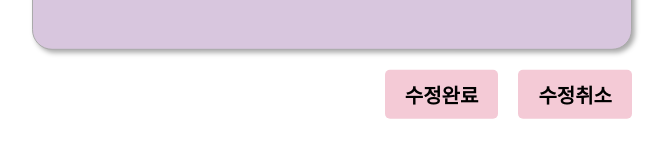
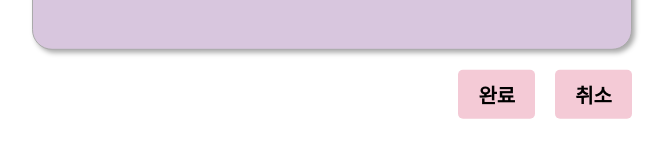
Before and after one commit to allone9425/nbc_fan, a React (Create React App) app: page /detail/6731e68d-30de-40d1-cc7c-4a5976686179 in a window 1280 px wide. Both pictures are taken after a click on the button "수정". Shown: the part 550-708 px from the top of the page, without its empty margins (308-977 px from the left). Built offline with nearby package versions, Linux system fonts and the light colour scheme; a web font is replaced by a local one.

Commit message:
내일배움캠프 팬레터 컬렉션

```diff
--- a/src/components/List.jsx
+++ b/src/components/List.jsx
@@ -50,6 +50,7 @@ const ToWho = styled.p`
   position: absolute;
   right: 20px;
   font-weight: bold;
+
   color: ${(props) => props.fontcolor || "#A1619D"};
 `;
 
--- a/src/pages/Detail.jsx
+++ b/src/pages/Detail.jsx
@@ -1,5 +1,5 @@
 import { useState } from "react";
-import { Link, useNavigate, useParams, useLocation } from "react-router-dom";
+import { Link, useNavigate, useParams } from "react-router-dom";
 
 import { data } from "shared/data";
 import styled from "styled-components";
@@ -57,7 +57,7 @@ const BackBtn = styled.button`
 `;
 
 const LetterContents = styled.p`
-  background-color: #fff;
+  background-color: rgba(255, 255, 255, 0.5);
 
   border-radius: 10px;
 
@@ -92,7 +92,7 @@ const ModfiyRemoveBtn = styled.div`
   }
 `;
 
-const EditableTextArea = styled.textarea`
+const EditTextArea = styled.textarea`
   width: 100%;
   height: 124px;
   margin-bottom: 20px;
@@ -113,7 +113,7 @@ function Detail({ letters, setLetters }) {
   const [editing, setEditing] = useState("");
 
   const navigate = useNavigate();
-  const location = useLocation();
+  //const location = useLocation();
   const params = useParams();
   const foundData = data.find((item) => {
     return item.id === params.id;
@@ -149,10 +149,11 @@ function Detail({ letters, setLetters }) {
     if (editing.trim() === foundData.content.trim()) {
       alert("아무런 수정사항이 없어요!");
     } else {
-      const updatedLetters = letters.map((item) =>
+      const updateLetters = letters.map((item) =>
         item.id === foundData.id ? { ...item, content: editing } : item
       );
-      setLetters(updatedLetters);
+      setLetters(updateLetters);
+      //navigate("/");
       setEdit(false);
     }
     console.log(editing);
@@ -173,7 +174,7 @@ function Detail({ letters, setLetters }) {
         <h2>To. {foundData.writedTo}</h2>
         {/*<LetterContents>{foundData.content}</LetterContents>*/}
         {edit ? (
-          <EditableTextArea
+          <EditTextArea
             value={editing}
             onChange={(e) => setEditing(e.target.value)}
           />
@@ -187,8 +188,8 @@ function Detail({ letters, setLetters }) {
       <ModfiyRemoveBtn>
         {edit ? (
           <>
-            <button onClick={saveBtn}>수정완료</button>
-            <button onClick={cancelBtn}>수정취소</button>
+            <button onClick={saveBtn}>완료</button>
+            <button onClick={cancelBtn}>취소</button>
           </>
         ) : (
           <>
```
